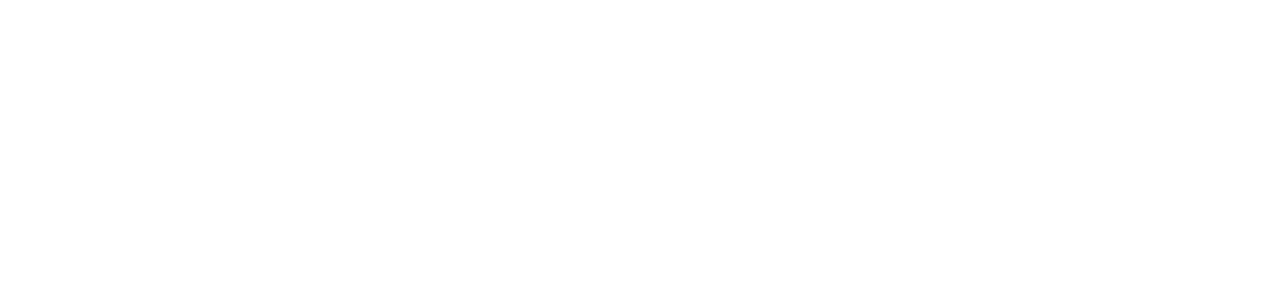
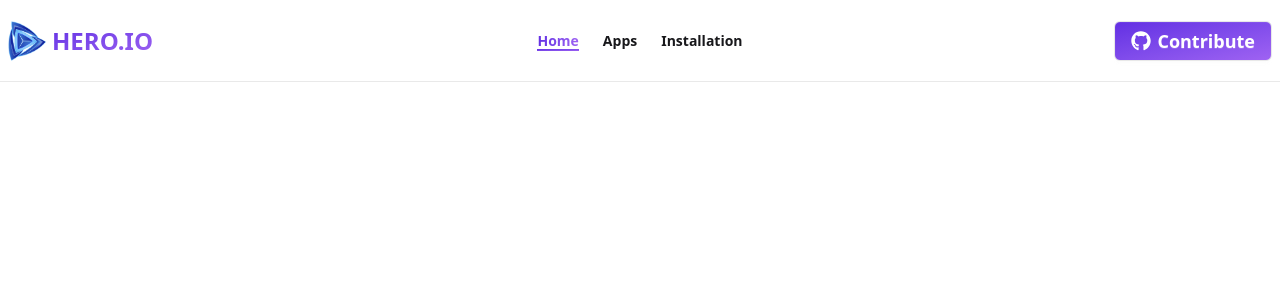
Before and after one commit to ashiqurrahman696/hero-app, a React (Vite) app: page / in a window 1280 px wide. Shown: the top 300 px of the page. Built offline with nearby package versions, Linux system fonts and the light colour scheme.

Commit message:
created navbar

```diff
--- /dev/null
+++ b/src/components/Menu.jsx
@@ -0,0 +1,13 @@
+import { NavLink } from "react-router";
+
+const Menu = () => {
+    return (
+        <>
+            <li className="font-semibold"><NavLink to="/"><span>Home</span></NavLink></li>
+            <li className="font-semibold"><NavLink to="/apps"><span>Apps</span></NavLink></li>
+            <li className="font-semibold"><NavLink to="/installation"><span>Installation</span></NavLink></li>
+        </>
+    );
+};
+
+export default Menu;
--- /dev/null
+++ b/src/components/Navbar.jsx
@@ -0,0 +1,42 @@
+import { Link } from "react-router";
+import Menu from "./Menu";
+import { FaGithub } from "react-icons/fa6";
+import logo from '../assets/logo.png';
+
+const Navbar = () => {
+    return (
+        <div className="bg-base-100 py-2 border-b border-[#e9e9e9]">
+            <div className="navbar max-w-7xl mx-auto">
+                <div className="navbar-start">
+                    <div className="dropdown">
+                        <div tabIndex={0} role="button" className="btn btn-ghost lg:hidden">
+                            <svg xmlns="http://www.w3.org/2000/svg" className="h-5 w-5" fill="none" viewBox="0 0 24 24" stroke="currentColor"> <path strokeLinecap="round" strokeLinejoin="round" strokeWidth="2" d="M4 6h16M4 12h8m-8 6h16" /> </svg>
+                        </div>
+                        <ul
+                            tabIndex={0}
+                            className="menu menu-sm dropdown-content bg-base-100 rounded-box z-1 mt-3 w-52 p-2 shadow">
+                            <Menu/>
+                        </ul>
+                    </div>
+                    <Link to="/" className="flex items-center gap-1">
+                        <img src={logo} alt="logo" className="w-10" />
+                        <span className="font-semibold text-2xl bg-linear-to-br from-[#632ee3] to-[#9f62f2] text-transparent bg-clip-text">HERO.IO</span>
+                    </Link>
+                </div>
+                <div className="navbar-center hidden lg:flex">
+                    <ul className="menu menu-horizontal px-1">
+                        <Menu/>
+                    </ul>
+                </div>
+                <div className="navbar-end">
+                    <Link target="_blank" to="https://github.com/ashiqurrahman696" className="btn text-white bg-linear-to-br from-[#632ee3] to-[#9f62f2] rounded-md">
+                        <FaGithub size={20} />
+                        <span className="text-lg">Contribute</span>
+                    </Link>
+                </div>
+            </div>
+        </div>
+    );
+};
+
+export default Navbar;
--- a/src/index.css
+++ b/src/index.css
@@ -1,2 +1,6 @@
 @import 'tailwindcss';
 @plugin 'daisyui';
+
+.active span{
+    @apply bg-linear-to-r from-[#632ee3] to-[#9f62f2] text-transparent bg-clip-text relative before:absolute before:bottom-0 before:w-full before:h-0.5 before:bg-linear-to-br before:from-[#632ee3] before:to-[#9f62f2];
+}
--- /dev/null
+++ b/src/layouts/MainLayout.jsx
@@ -0,0 +1,11 @@
+import Navbar from "../components/Navbar";
+
+const MainLayout = () => {
+    return (
+        <div>
+            <Navbar/>
+        </div>
+    );
+};
+
+export default MainLayout;
--- a/src/routes/Routes.jsx
+++ b/src/routes/Routes.jsx
@@ -1,10 +1,10 @@
 import { createBrowserRouter } from "react-router";
-import App from "../App";
+import MainLayout from "../layouts/MainLayout";
 
 const router = createBrowserRouter([
     {
         path: '/',
-        Component: App
+        Component: MainLayout
     },
 ]);
 
```
